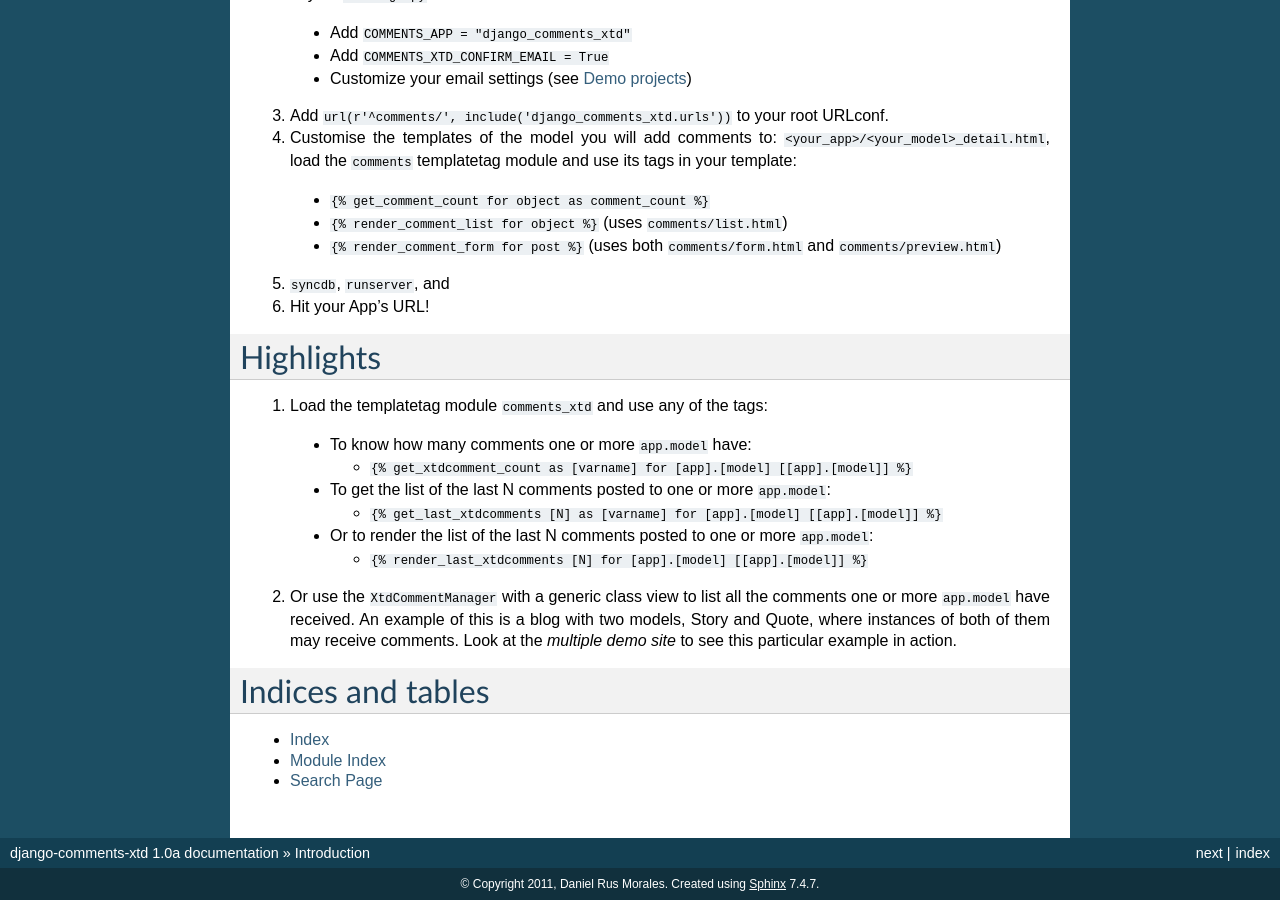
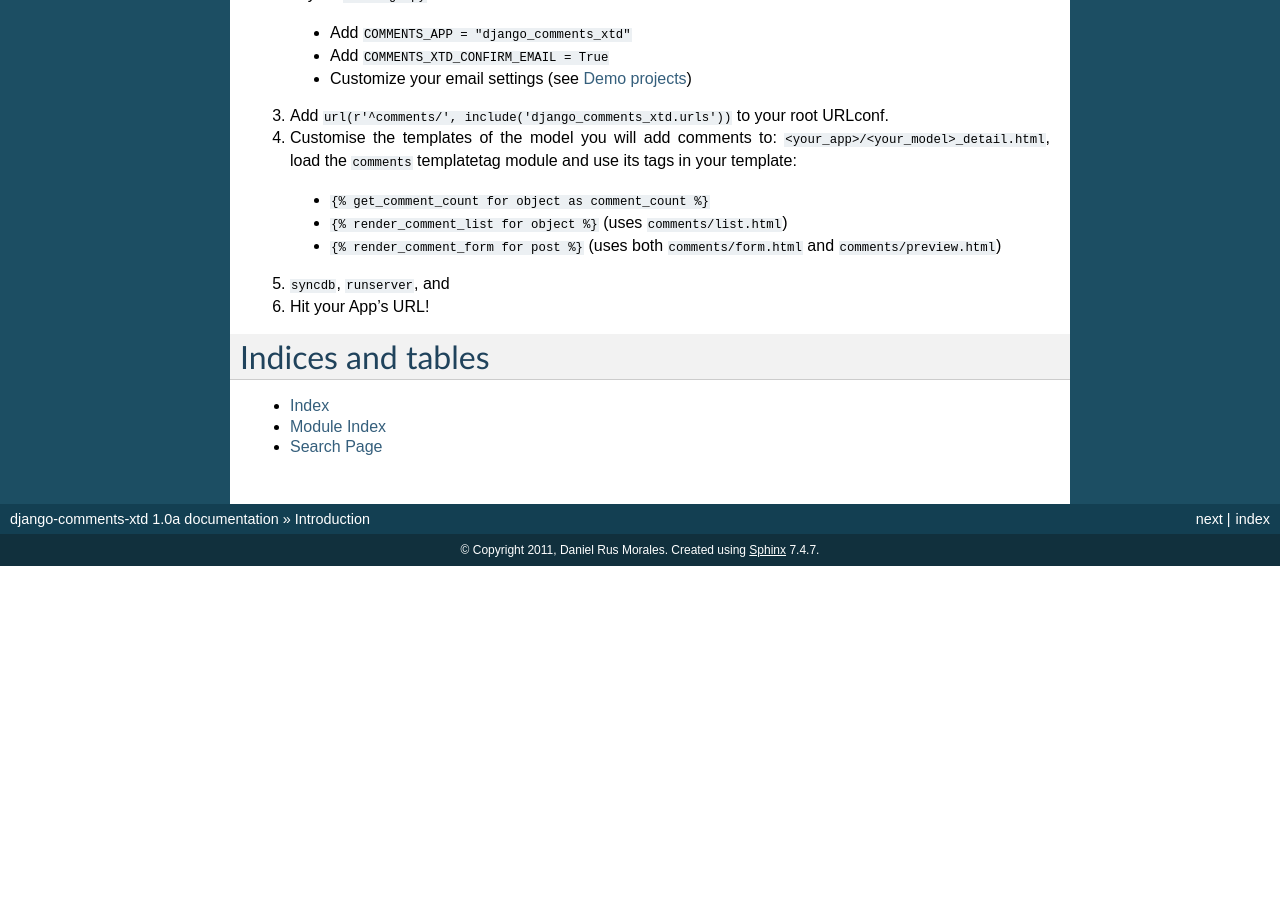
Before and after one commit to danirus/django-comments-xtd, a Sphinx documentation site: the page built from docs/index.rst, in a window 1280 px wide and 900 px high, scrolled down 708 px. Built offline with Sphinx 7.4.7, drawn with Linux system fonts in a browser that asks for light colours; after the commit the page ends 1274 px from its top, so only the background shows below that.

Commit message:
fix docs

```diff
--- a/README.rst
+++ b/README.rst
@@ -18,6 +18,6 @@ Read the documentation at:
 .. _`Read The Docs`: http://readthedocs.org/docs/django-comments-xtd/
 .. _`Python Packages Site`: http://packages.python.org/django-comments-xtd/
 
-Includes a **demo site** and a limited **test suite**. If you commit code, please consider adding proper coverage (especially if it has a chance for a regression) in the test suite.
+Includes two **demo sites** and a limited **test suite**. If you commit code, please consider adding proper coverage (especially if it has a chance for a regression) in the test suite.
 
 Run the tests with:  ``python setup.py test``
--- a/docs/index.rst
+++ b/docs/index.rst
@@ -40,25 +40,6 @@ Quick start
 6. Hit your App's URL!
 
 
-Highlights
-==========
-
-1. Load the templatetag module ``comments_xtd`` and use any of the tags:
-
- * To know how many comments one or more ``app.model`` have:
-
-   * ``{% get_xtdcomment_count as [varname] for [app].[model] [[app].[model]] %}``
-
- * To get the list of the last N comments posted to one or more ``app.model``:
-
-   * ``{% get_last_xtdcomments [N] as [varname] for [app].[model] [[app].[model]] %}``
-
- * Or to render the list of the last N comments posted to one or more ``app.model``:
-
-   * ``{% render_last_xtdcomments [N] for [app].[model] [[app].[model]] %}``
-
-2. Or use the ``XtdCommentManager`` with a generic class view to list all the comments one or more ``app.model`` have received. An example of this is a blog with two models, Story and Quote, where instances of both of them may receive comments. Look at the *multiple demo site* to see this particular example in action.
-
 Indices and tables
 ==================
 
```
